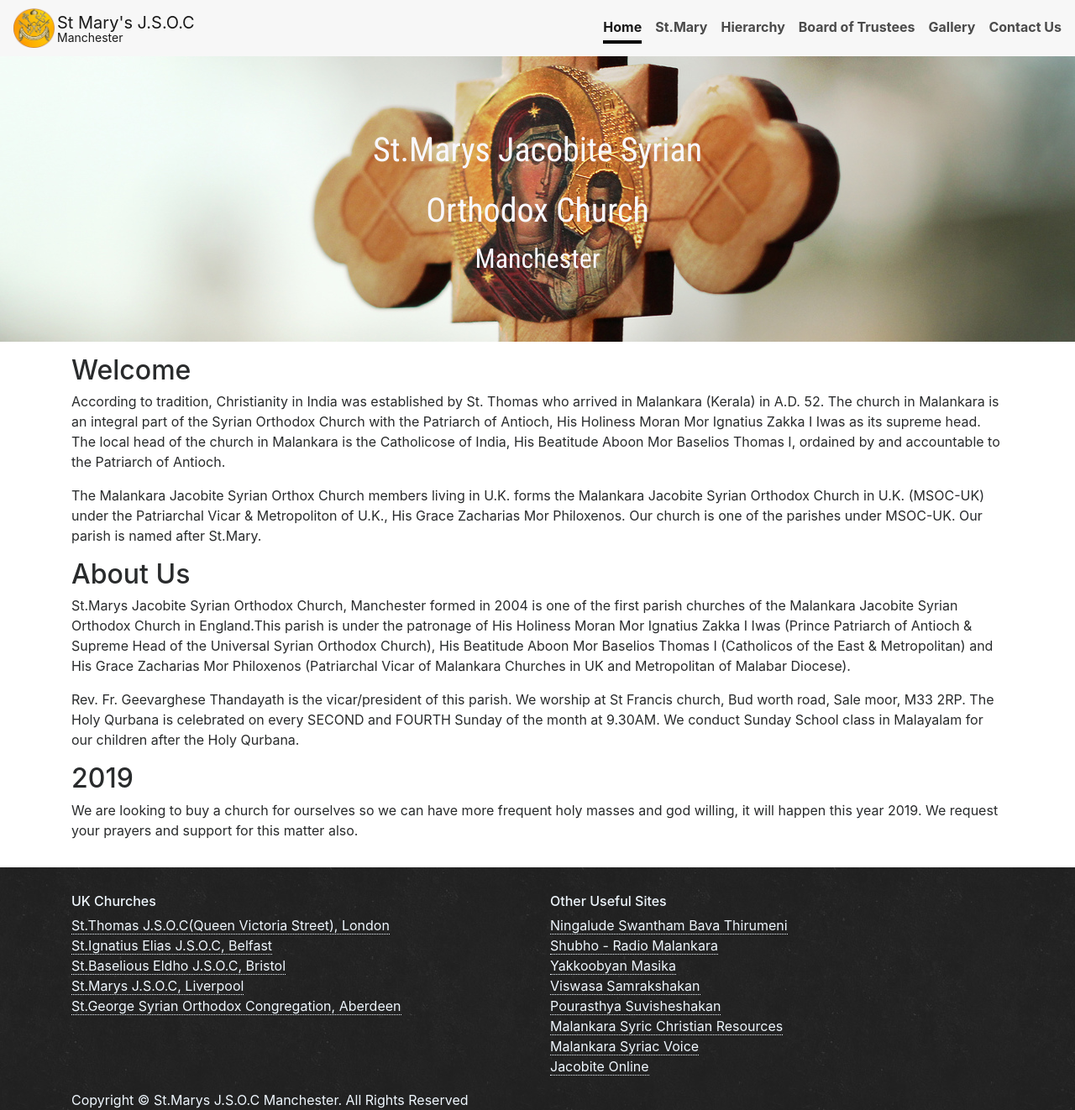
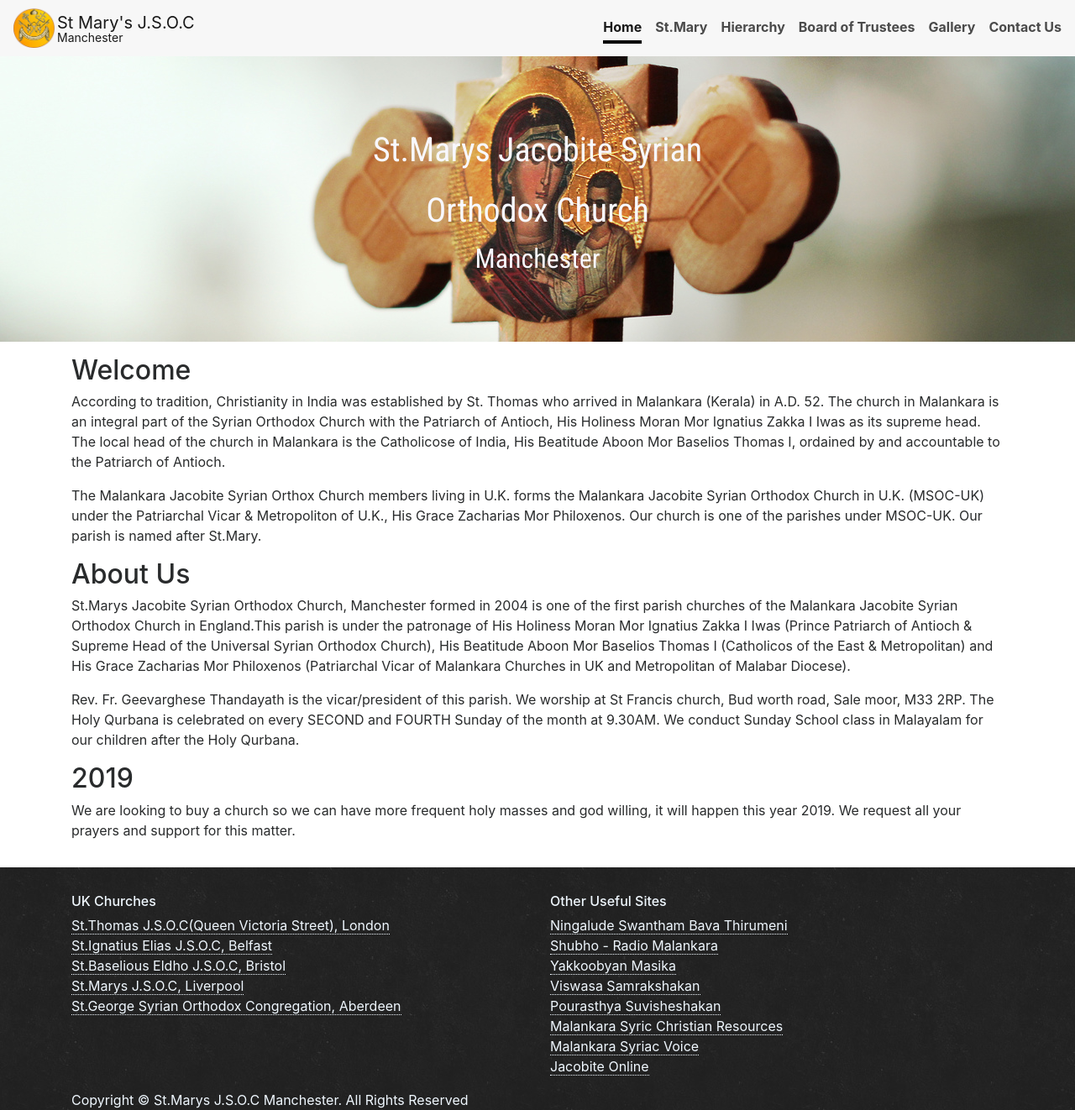
Before and after one commit to stmarys-jsoc/stmarys-jsoc.github.io, a Jekyll site: the page built from index.md, in a window 1280 px wide. Shown: the whole page at 84% size. Built offline with Jekyll 4.4.1, drawn with Linux system fonts in a browser that asks for light colours; our own code applies the rules of GitHub Pages for plain Markdown files.

Commit message:
Update index.md

```diff
--- a/index.md
+++ b/index.md
@@ -21,4 +21,4 @@
 Rev. Fr. Geevarghese Thandayath is the vicar/president of this parish. We worship at St Francis church, Bud worth road, Sale moor, M33 2RP. The Holy Qurbana is celebrated on every SECOND and FOURTH Sunday of the month at 9.30AM. We conduct Sunday School class in Malayalam for our children after the Holy Qurbana.
 
 ## 2019
-We are looking to buy a church for ourselves so we can have more frequent holy masses and god willing, it will happen this year 2019. We request your prayers and support for this matter also.
+We are looking to buy a church so we can have more frequent holy masses and god willing, it will happen this year 2019. We request all your prayers and support for this matter.
```
